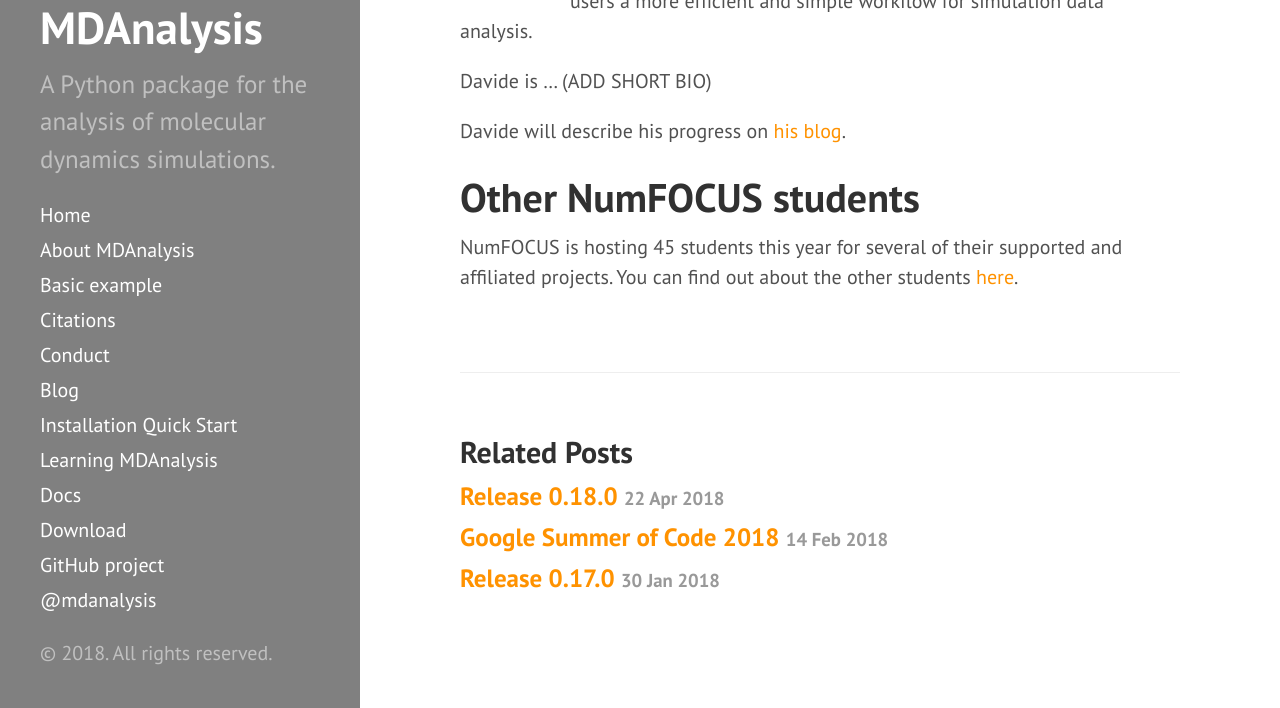
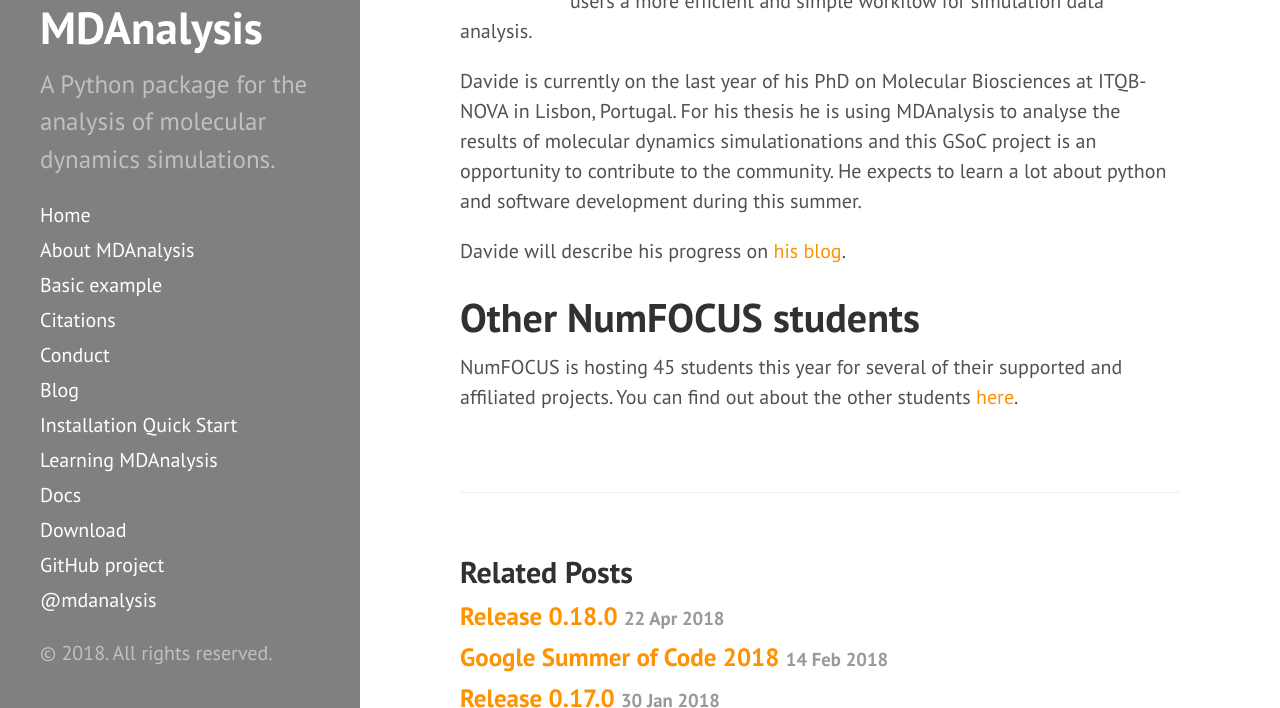
Before and after one commit to MDAnalysis/MDAnalysis.github.io, a Jekyll site: the page built from _posts/2018-04-26-gsoc-students.md, in a window 1280 px wide and 900 px high, scrolled down 996 px, cut to the strip 192-900 px from the top of the window. Built offline with Jekyll 4.4.1, drawn with Linux system fonts in a browser that asks for light colours.

Commit message:
added bio and blog

```diff
--- a/_posts/2018-04-26-gsoc-students.md
+++ b/_posts/2018-04-26-gsoc-students.md
@@ -49,9 +49,13 @@ multiple intermediate steps of modifying and saving the trajectory,
 and giving users a more efficient and simple workflow for simulation
 data analysis.
 
-Davide is ... (ADD SHORT BIO)
+Davide is currently on the last year of his PhD on Molecular Biosciences
+at ITQB-NOVA in Lisbon, Portugal. For his thesis he is using MDAnalysis to
+analyse the results of molecular dynamics simulationations and this GSoC
+project is an opportunity to contribute to the community. He expects to
+learn a lot about python and software development during this summer.
 
-Davide will describe his progress on [his blog][davide-blog].
+Davide will describe his progress on [his blog](https://davidercruz.github.io).
 
 
 # Other NumFOCUS students
```
Also changed, not shown: other parts of _posts/2018-04-26-gsoc-students.md (+1 -1 lines).
